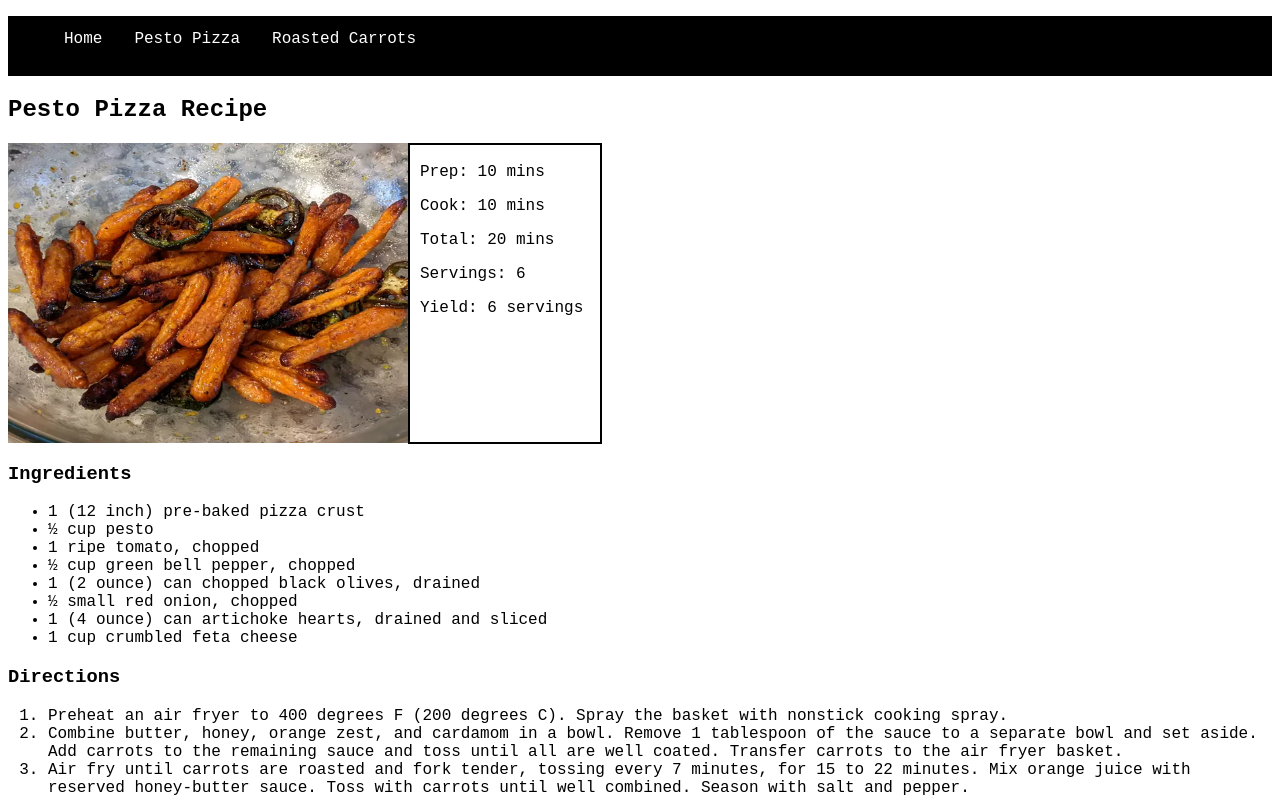
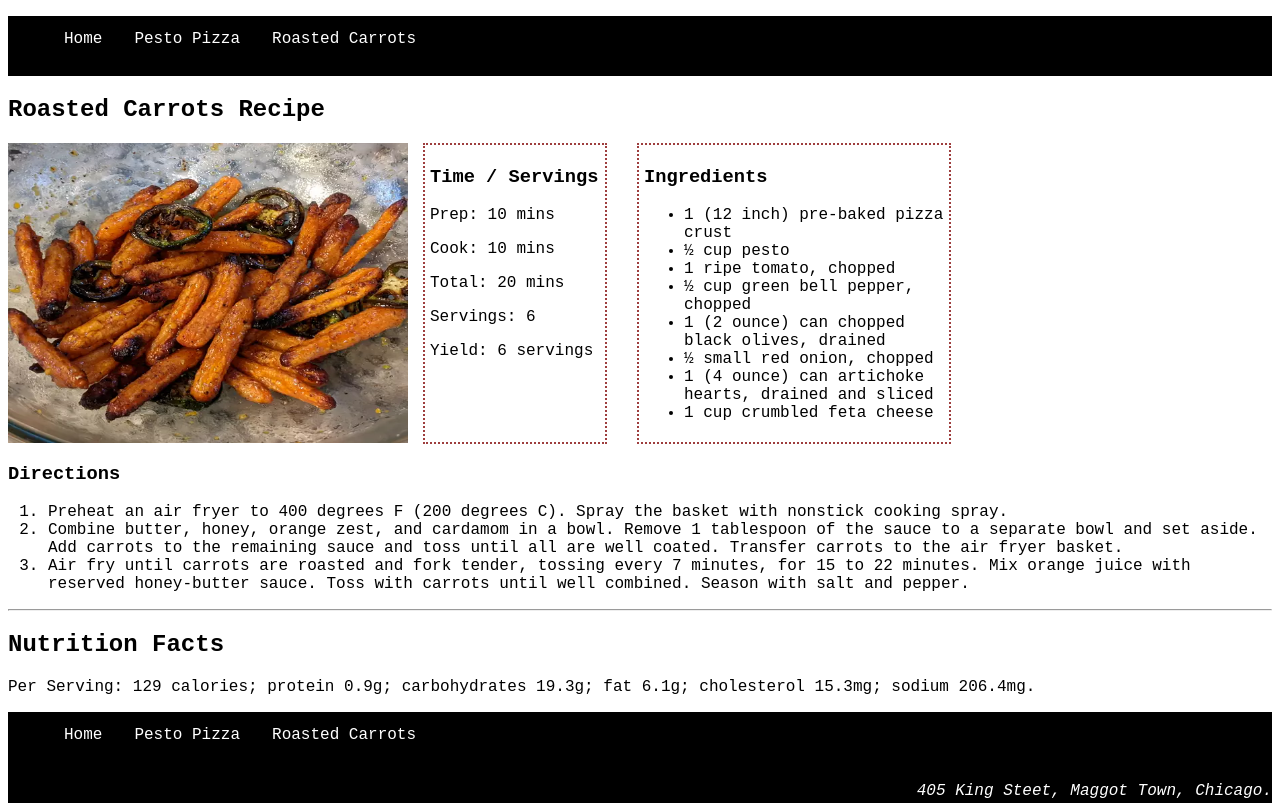
Before and after one commit to reedsmarange/odin-recipes, a plain HTML site: page recipes/carrots.html in a window 1280 px wide. Shown: the top 803 px of the page. Drawn offline with Linux system fonts and the light colour scheme.

Commit message:
Recipe pages layout change

```diff
--- a/recipes/carrots.html
+++ b/recipes/carrots.html
@@ -59,10 +59,12 @@ address{
             </ul>
         </nav>
         <section>
-            <h1>Pesto Pizza Recipe</h1>
-            <div style="display: flex;">
+            <h1>Roasted Carrots Recipe</h1>
+            <div style="display: flex;" >
             <img src="../images/carrots.webp" width="400px" height="300px" alt="pizza">
-            <div style="border: 2px solid black; width:170px; height: 293px; padding: 2px 10px;">
+            <div style="border: 2px dotted rgb(158, 62, 62); width:170px; height: 293px; padding: 2px 5px; margin: 0 15px;" >
+                <h3>Time / Servings</h3>
+
                 <p>Prep: 10 mins</p>
                     <p>Cook: 10 mins</p>
 
@@ -74,9 +76,10 @@ address{
 
                 </p>
 
-            </div></div>
-            </section>
-            </section>
+            </div>
+
+
+            <div style="border: 2px dotted rgb(158, 62, 62); width:300px; height: 293px; padding: 2px 5px; margin: 0 15px;">
             <h3>Ingredients</h3>
             <ul>
                 <li>1 (12 inch) pre-baked pizza crust</li>
@@ -87,8 +90,9 @@ address{
                 <li>½ small red onion, chopped</li>
                 <li>1 (4 ounce) can artichoke hearts, drained and sliced</li>
                 <li>1 cup crumbled feta cheese</li>
-            </ul>
-        </section>
+            </ul></div></div>
+            </section>
+
         <section>
             <h3>Directions</h3>
             <ol>
```
Also changed, not shown: index.html (+2 -1 lines), recipes/pizza.html (+9 -6 lines).
